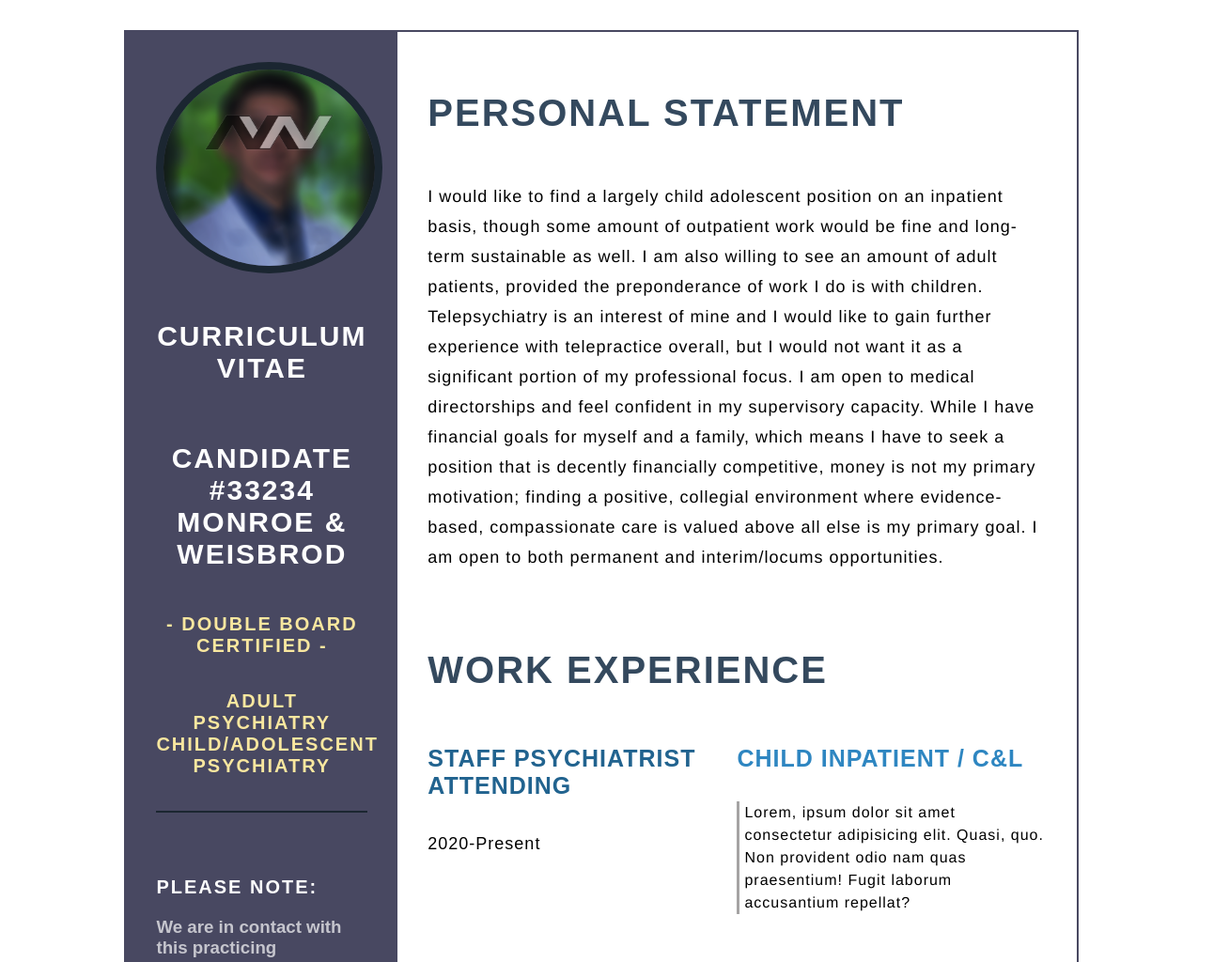
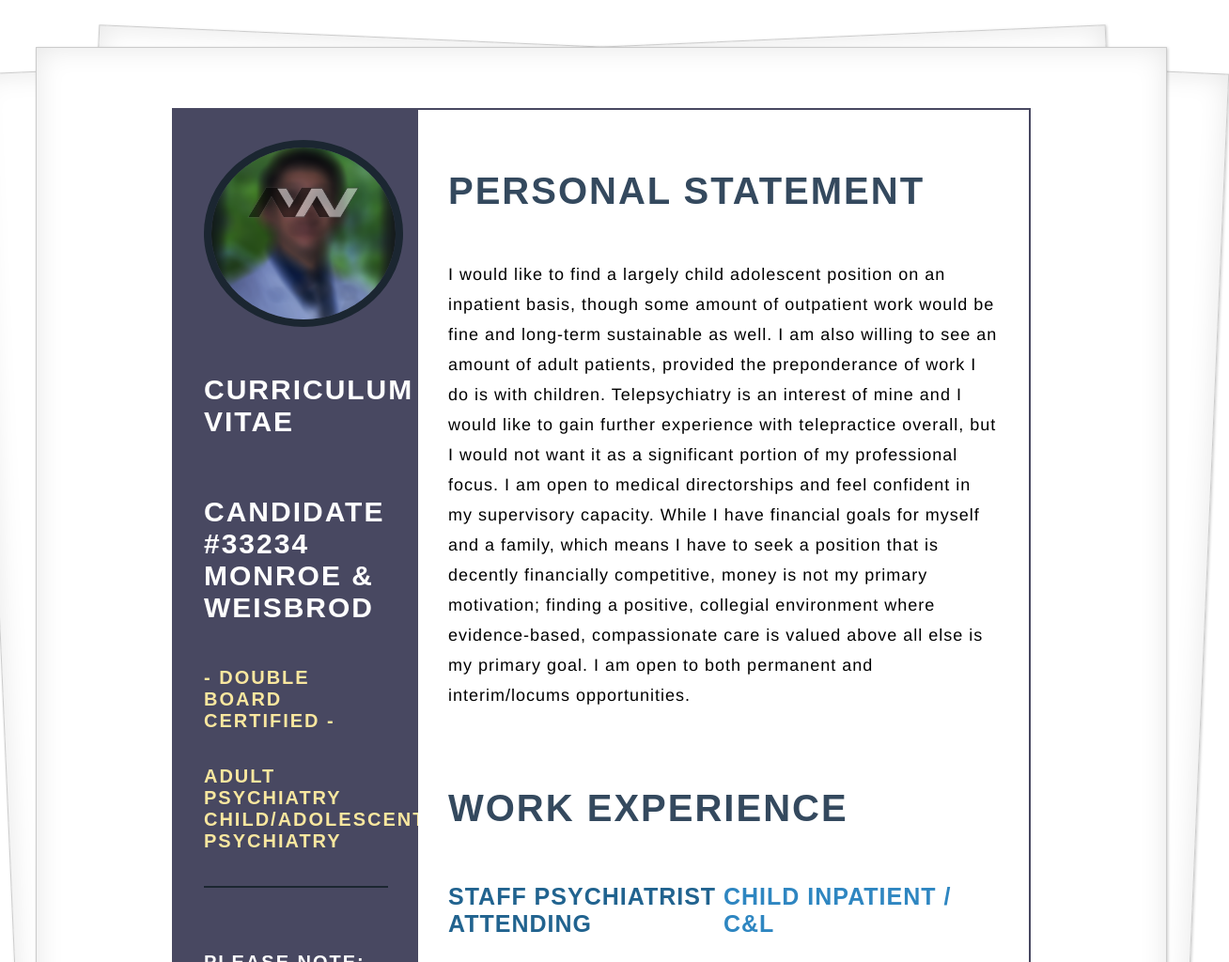
Before and after one commit to BoClaypool/resume, a plain HTML site: page index.html in a window 1280 px wide. Shown: the top 1024 px of the page at 94% size, 1308 px wide, since content can reach past the window. Drawn offline with Linux system fonts and the light colour scheme; a web font is replaced by a local one.

Commit message:
minor tweaks

```diff
--- a/index.html
+++ b/index.html
@@ -9,6 +9,7 @@
     <link rel="stylesheet" href="style.css">
 </head>
 <body>
+    <div class="papers">
     <main class="resume-contents">
         <section class="left-section">
             <div class="left-section-contents">
@@ -156,5 +157,6 @@
             </div>
         </section>
     </main>
+</div>
 </body>
 </html>
--- a/style.css
+++ b/style.css
@@ -15,7 +15,52 @@ body {
 h3 {
     color: #ffffffaf;
 }
+.papers, .papers:before, .papers:after  {
+    background-color: #fff;
+    border: 1px solid #ccc;
+    box-shadow: inset 0 0 30px rgba(0,0,0,0.1), 1px 1px 3px rgba(0,0,0,0.2);
+  }
 
+  .papers  {
+    position: relative;
+    width: 90%;
+    padding: 2em;
+    margin: 50px auto;
+  }
+
+  .papers:before, .papers:after  {
+    content: "";
+    position: absolute;
+    left: 0;
+    top: 0;
+    width: 100%;
+    height: 100%;
+    -webkit-transform: rotateZ(2.5deg);
+    -o-transform: rotate(2.5deg);
+    transform: rotateZ(2.5deg);
+    z-index: -1;
+  }
+
+  .papers:after  {
+    -webkit-transform: rotateZ(-2.5deg);
+    -o-transform: rotate(-2.5deg);
+    transform: rotateZ(-2.5deg);
+  }
+
+  .papers h2  {
+    font-size: 1.8em;
+    font-weight: normal;
+    text-align: center;
+    padding: 0.2em 0;
+    margin: 0;
+    border-top: 1px solid #ddd;
+    border-bottom: 2px solid #ddd;
+  }
+
+  .papers p  {
+    text-align: left;
+    margin: 1,5em 0;
+  }
 .resume-contents {
     min-height: 100vh;
     width: 80%;
```
